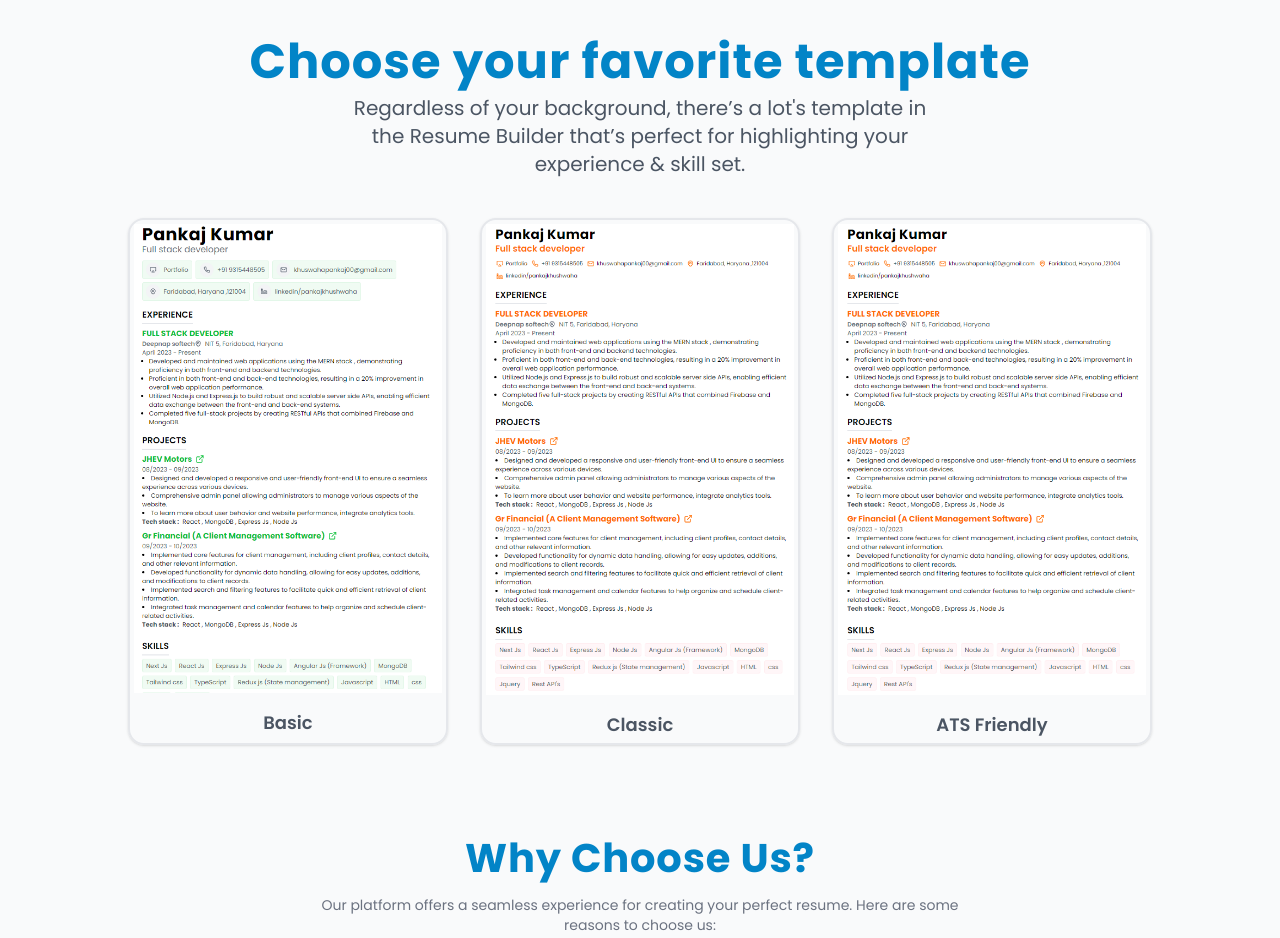
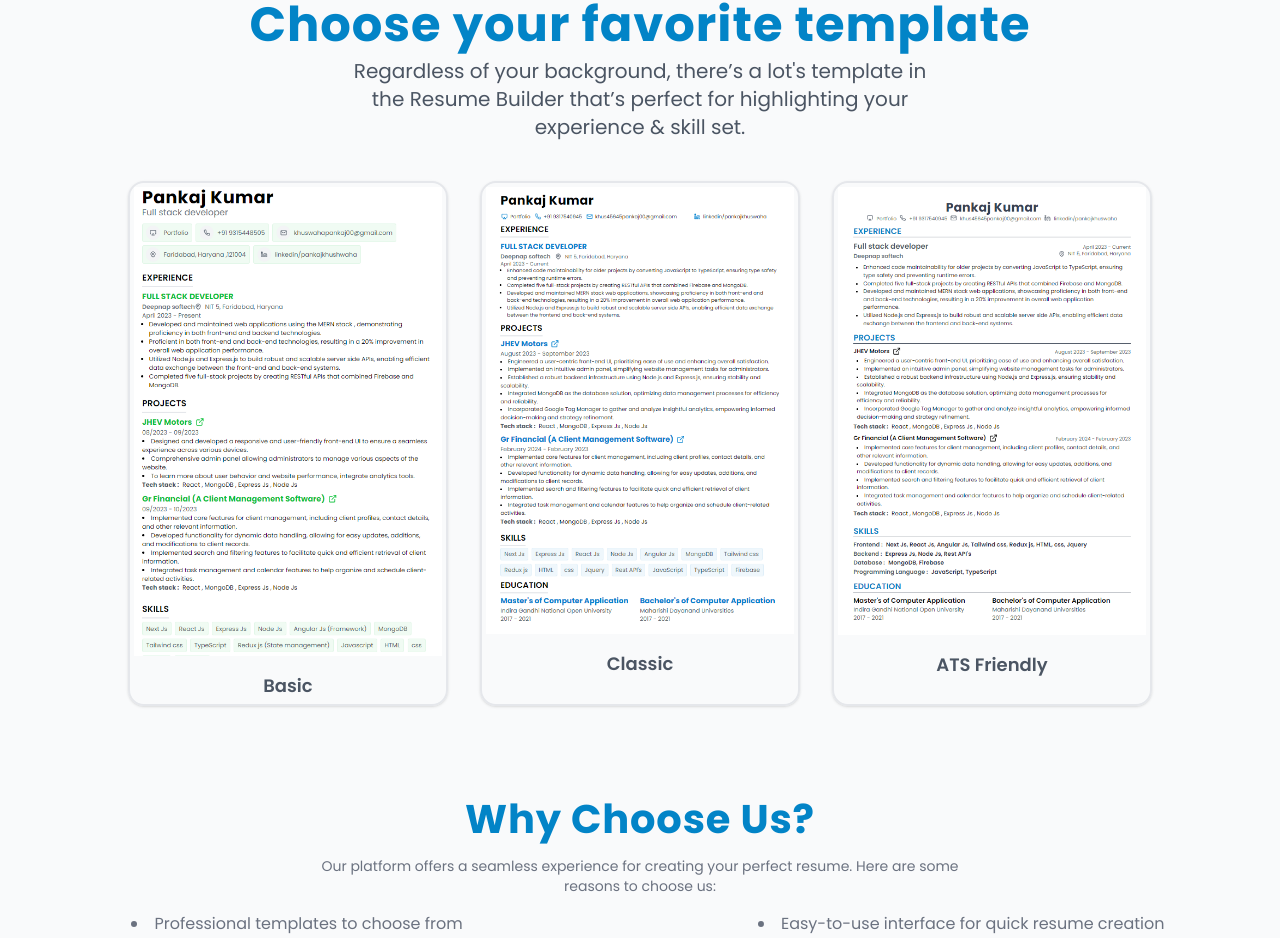
Before and after one commit to pankajkhuswaha/free-resume, a React (Vite) app: page / in a window 1280 px wide. Shown: the part 1607-2545 px from the top of the page. Built offline with nearby package versions, Linux system fonts and the light colour scheme.

Commit message:
adding template image

```diff
--- a/src/templates/resume3/index.jsx
+++ b/src/templates/resume3/index.jsx
@@ -8,7 +8,7 @@ import Summary from "./Summary";
 
 const resume3 = {
   name: "ATS Friendly",
-  image: "/resumes/2.png",
+  image: "/resumes/3.png",
   template: [
     { id: "info", component: <Info /> },
     // { id: "contact", component: <Contact /> },
```
Also changed, not shown: public/resumes/2.png, public/resumes/3.png (added).
